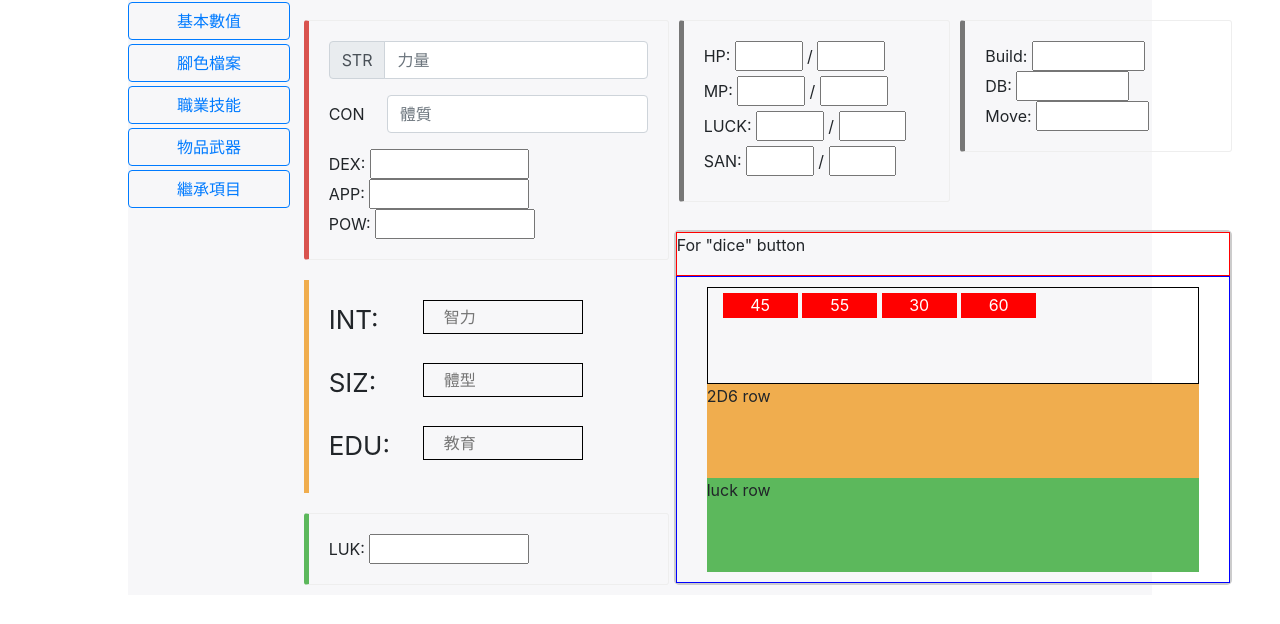
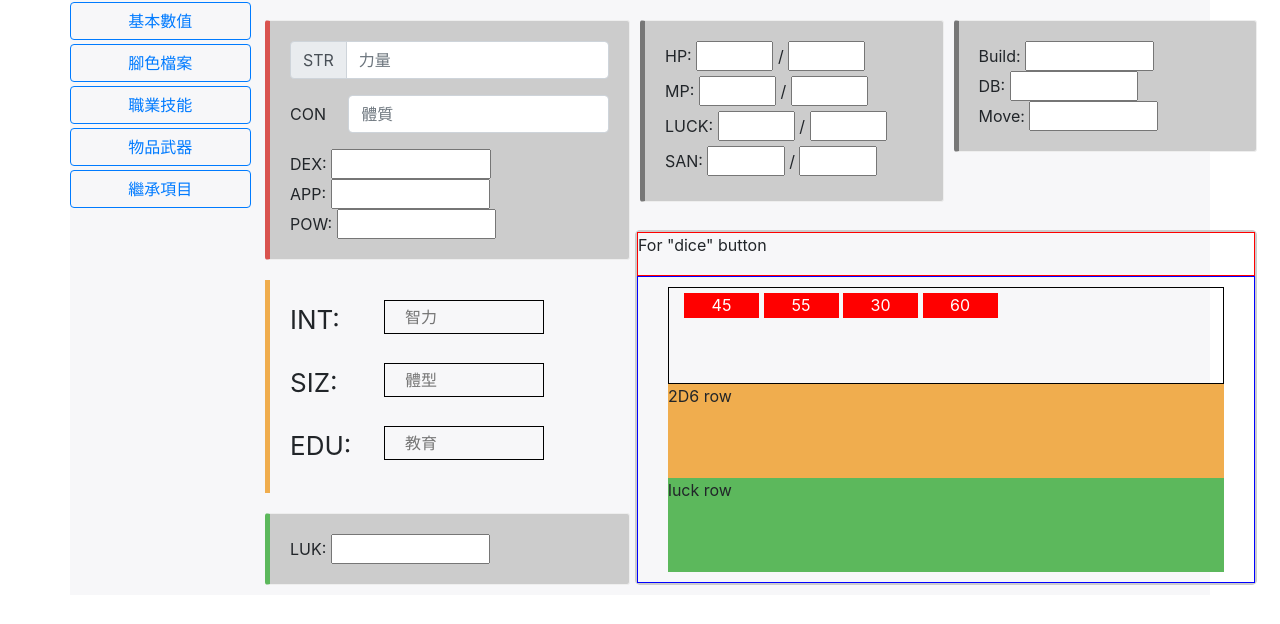
Before and after one commit to ntp890517/COC, a Django app: page /index/ in a window 1280 px wide. Shown: the part 56-680 px from the top of the page. Run offline with Django 3.2, Linux system fonts and the light colour scheme; some libraries are stand-ins or nearby versions.

Commit message:
rename and arrange css

```diff
--- a/COC/Create_Character/templates/index.html
+++ b/COC/Create_Character/templates/index.html
@@ -42,7 +42,7 @@
         </button>
     </div>
 </nav>
-<div class="container main-container">
+<div class="top-container">
     <div class="row">
         <div class="col-2 no-padding-no-margin">
             <button class="btn btn-outline-primary btn-catalog">基本數值</button>
@@ -52,8 +52,8 @@
             <button class="btn btn-outline-primary btn-catalog">繼承項目</button>
         </div>
         <div class="col-10 no-padding-no-margin">
-            <div class="ba-grid-container">
-                <div class="ba-grid-col-1">
+            <div class="grid-1">
+                <div class="grid-1-region-1">
                     <div class="bs-callout bs-callout-danger bg-gray">
                         <div class="input-group mb-3">
                             <div class="input-group-prepend">
@@ -71,16 +71,16 @@
                         APP: <input type="text" name="app" class="value-input"><br>
                         POW: <input type="text" name="pow" class="value-input"><br>
                     </div>
-                    <div class="div-ability-property">
-                        <div class="igrp-ability-property">
+                    <div class="property-group">
+                        <div class="property-item">
                             <label for="inputINT">INT:</label>
                             <input type="text" id="inputINT" placeholder="智力"><br>
                         </div>
-                        <div class="igrp-ability-property">
+                        <div class="property-item">
                             <label for="inputSIZ">SIZ:</label>
                             <input type="text" id="inputSIZ" placeholder="體型"><br>
                         </div>
-                        <div class="igrp-ability-property">
+                        <div class="property-item">
                             <label for="inputEDU">EDU:</label>
                             <input type="text" id="inputEDU" placeholder="教育"><br>
                         </div>
@@ -89,7 +89,7 @@
                         LUK: <input type="text" name="luk" class="value-input"><br>
                     </div>
                 </div>
-                <div class="ba-grid-col-2" >
+                <div class="grid-1-region-2" >
                         <div  class="bs-callout bs-callout-default bg-gray">
                             <label>HP:</label>
                             <input type="text" name="hp" class="value-input-sm"> / <input type="text" name="hp" class="value-input-sm"><br>
@@ -101,14 +101,14 @@
                             <input type="text" name="san" class="value-input-sm"> / <input type="text" name="san" class="value-input-sm"><br>
                         </div>
                     </div>
-                <div class="ba-grid-col-3">
+                <div class="grid-1-region-3">
                         <div  class="bs-callout bs-callout-default bg-gray">
                             Build: <input type="text" name="build" class="value-input"><br>
                             DB: <input type="text" name="DB" class="value-input"><br>
                             Move: <input type="text" name="move" class="value-input"><br>
                         </div>
                 </div>
-                <div class="ba-grid-dice-area">
+                <div class="grid-1-region-4">
                     <div style="height: 50px; border: 1px solid red;">For "dice" button</div>
                     <div style="padding-left: 5%; padding-right 5%; border: 1px solid blue; height: 100%; padding: 10px 30px;">
                         <div style="border: 1px solid black; height: 34%; padding: 5px 15px;">
--- a/COC/static/css/style.css
+++ b/COC/static/css/style.css
@@ -1,65 +1,31 @@
-.main-container {
-    width: 1024px;
-    padding-bottom: 10px;
+.top-container {
     background-color: #F7F7F9;
+    margin: 0 auto;
+    max-width: 1140px;
+    padding: 0 15px 10px 15px;
+    width: 100%;
 }
-.div-ability-property {
-    border-left-color: #f0ad4e;
-    border-style: solid;
-    border-width: 0 0 0 5px;
-    padding: 20px;
-    margin: 20px 5px;
-}
-.igrp-ability-property {
-    display: flex;
-    flex-wrap: wrap;
-    margin-bottom: 1rem;
-}
-.igrp-ability-property:last-of-type {
-    margin-bottom: 0;
-}
-.igrp-ability-property > label {
-    font-size: 26px;
-    font-style: bold;
-    width: 20%;
-    vertical-align: middle;
-}
-.igrp-ability-property > input {
-    border: 1px solid black;
-    background-color: #f7f7f9;
-    height: 100%;
-    margin-left: 30px;
-    padding: 6px 20px;
-    max-width: 50%;
-}
+
 .btn-catalog {
     width: 95%;
     margin: 2px 0;
 }
-.value-input {
-    width: 50%;
+
+/* grid-1 layout */
+/* 1 2 3         */
+/* 1 4 4         */
+.grid-1 {
+    display: grid;
+    grid-template-columns: auto 33% 33%;
+    grid-template-rows: 230px auto;
+    grid-template-areas:
+    "a b c"
+    "a d d";
 }
-.value-input-sm {
-    max-width: 30%;
-}
-
-}
-.bg-gray {
-    background-color: #CCCCCC;
-
-}
-.no-padding-no-margin {
-    padding: 0;
-    margin: 0;
-}
-.no-margin-bottom {
-    margin-bottom: 0px;
-}
-
-/*
-    ba: base ability
-*/
-.ba-grid-dice-area {
+.grid-1-region-1 { grid-area: a; }
+.grid-1-region-2 { grid-area: b; }
+.grid-1-region-3 { grid-area: c; }
+.grid-1-region-4 {
     display:flex;
     flex-direction:column;
     grid-area: d;
@@ -70,26 +36,44 @@
     border-color: #CCCCCC;
     border-radius: 5px
 }
-.ba-grid-col-1 {
-    grid-area: a;
 
+.property-group {
+    border-left-color: #f0ad4e;
+    border-style: solid;
+    border-width: 0 0 0 5px;
+    padding: 20px;
+    margin: 20px 5px;
 }
-.ba-grid-col-2 {
-    grid-area: b;
+.property-item {
+    display: flex;
+    flex-wrap: wrap;
+    margin-bottom: 1rem;
+}
+.property-item:last-of-type { margin-bottom: 0; }
+.property-item > label {
+    font-size: 26px;
+    font-style: bold;
+    width: 20%;
+    vertical-align: middle;
+}
+.property-item > input {
+    border: 1px solid black;
+    background-color: #f7f7f9;
+    height: 100%;
+    margin-left: 30px;
+    padding: 6px 20px;
+    max-width: 50%;
+}
 
+.value-input { width: 50%; }
+.value-input-sm { max-width: 30%; }
+
+.bg-gray { background-color: #CCCCCC; }
+.no-padding-no-margin {
+    padding: 0;
+    margin: 0;
 }
-.ba-grid-col-3 {
-    grid-area: c;
-
-}
-.ba-grid-container {
-    display: grid;
-    grid-template-columns: auto 33% 33%;
-    grid-template-rows: 230px auto;
-    grid-template-areas:
-    "a b c"
-    "a d d";
-}
+.no-margin-bottom { margin-bottom: 0px; }
 
 .bs-callout {
     padding: 20px;
@@ -102,65 +86,21 @@
     margin-top: 0;
     margin-bottom: 5px;
 }
-.bs-callout p:last-child {
-    margin-bottom: 0;
-
-}
-div .bs-callout:last-of-type {
-    margin-bottom: 0;
-}
-.bs-callout code {
-    border-radius: 3px;
-
-}
-.bs-callout+.bs-callout {
-    margin-top: -5px;
-
-}
-.bs-callout-default {
-    border-left-color: #777;
-
-}
-.bs-callout-default h4 {
-    color: #777;
-
-}
-.bs-callout-primary {
-    border-left-color: #428bca;
-
-}
-.bs-callout-primary h4 {
-    color: #428bca;
-
-}
-.bs-callout-success {
-    border-left-color: #5cb85c;
-
-}
-.bs-callout-success h4 {
-    color: #5cb85c;
-
-}
-.bs-callout-danger {
-    border-left-color: #d9534f;
-
-}
-.bs-callout-danger h4 {
-    color: #d9534f;
-
-}
-.bs-callout-warning {
-    border-left-color: #f0ad4e;
-
-}
-.bs-callout-warning h4 {
-    color: #f0ad4e;
-
-}
-.bs-callout-info {
-    border-left-color: #5bc0de;
-
-}
+.bs-callout p:last-child { margin-bottom: 0; }
+div .bs-callout:last-of-type { margin-bottom: 0; }
+.bs-callout code { border-radius: 3px; }
+.bs-callout+.bs-callout { margin-top: -5px; }
+.bs-callout-default { border-left-color: #777; }
+.bs-callout-default h4 { color: #777; }
+.bs-callout-primary { border-left-color: #428bca; }
+.bs-callout-primary h4 { color: #428bca; }
+.bs-callout-success { border-left-color: #5cb85c; }
+.bs-callout-success h4 { color: #5cb85c; }
+.bs-callout-danger { border-left-color: #d9534f;}
+.bs-callout-danger h4 { color: #d9534f; }
+.bs-callout-warning { border-left-color: #f0ad4e; }
+.bs-callout-warning h4 { color: #f0ad4e; }
+.bs-callout-info { border-left-color: #5bc0de; }
 .bs-callout-info h4 {
     color: #5bc0de;
 
```
